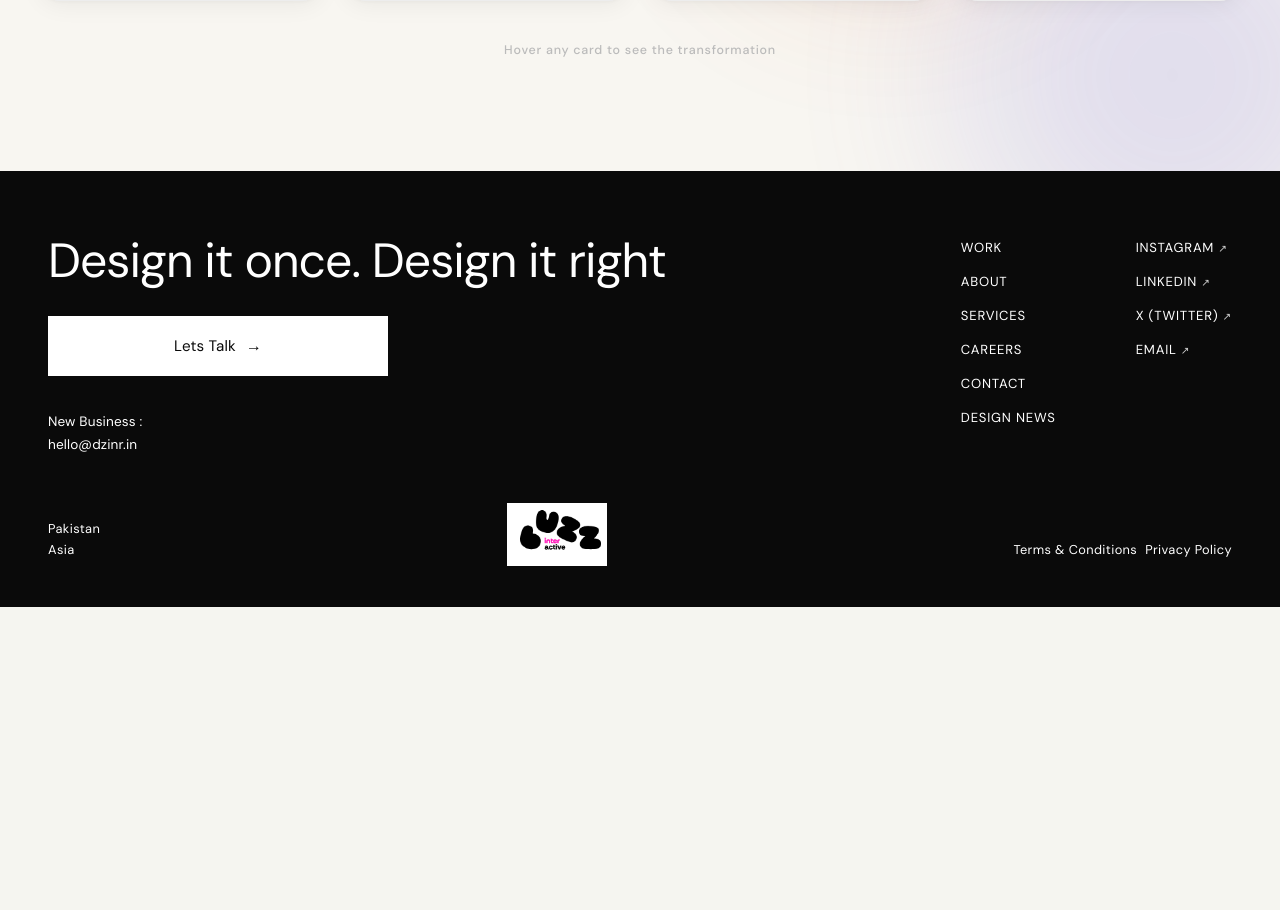
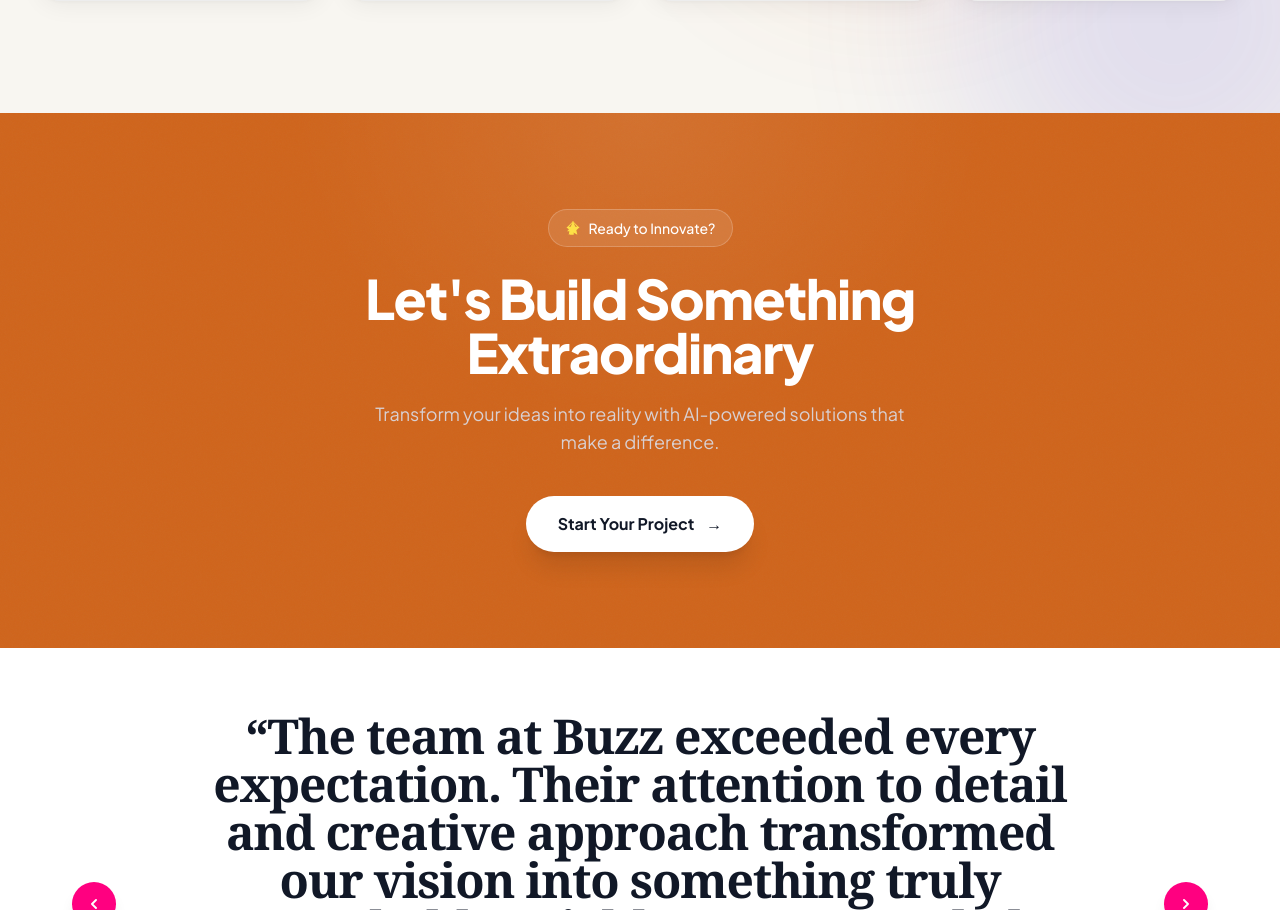
Before and after one commit to zain1873/two-core-global, a React (Create React App) app: page /website-development in a window 1280 px wide. Shown: the part 1890-2800 px from the top of the page. Before the commit the page ends 2497 px from the top, so only its background shows below. Built offline with nearby package versions, Linux system fonts and the light colour scheme.

Commit message:
developement page rdy

```diff
--- a/src/components/WhyChooseUs.jsx
+++ b/src/components/WhyChooseUs.jsx
@@ -173,7 +173,6 @@ export default function WhyChooseUs() {
           ))}
         </div>
 
-        <p className="wcu-footer-note" aria-hidden="true">Hover any card to see the transformation</p>
       </div>
     </section>
   );
--- a/src/pages/websiteDevelopment.jsx
+++ b/src/pages/websiteDevelopment.jsx
@@ -3,6 +3,11 @@ import Navbar from '../components/navbar'
 import Footer from '../components/Footer'
 import DevelopmentCards from '../components/DevelopmentCards';
 import WhyChooseUs from '../components/WhyChooseUs';
+import Contact from "../components/contactForm";
+import MarketingSection from '../components/MarketingSection';
+import TestimonialSlider from '../components/Testimonials';
+import CTASection from '../components/CtaSection';
+
 
 function websiteDevelopment() {
   return (
@@ -10,6 +15,10 @@ function websiteDevelopment() {
         <Navbar/>
         <DevelopmentCards/>
         <WhyChooseUs/>
+        <CTASection/>
+        <TestimonialSlider/>
+        <MarketingSection/>
+        <Contact/>
         <Footer/>
 
       </div>
```
